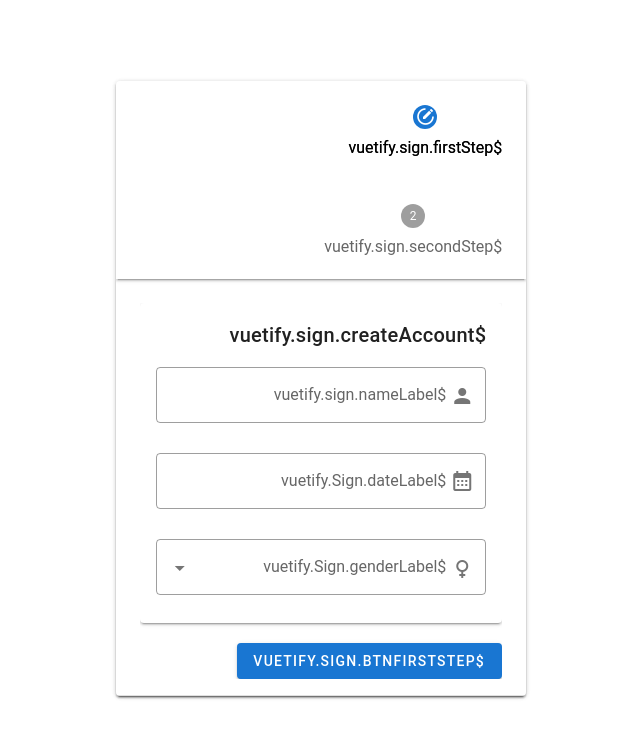
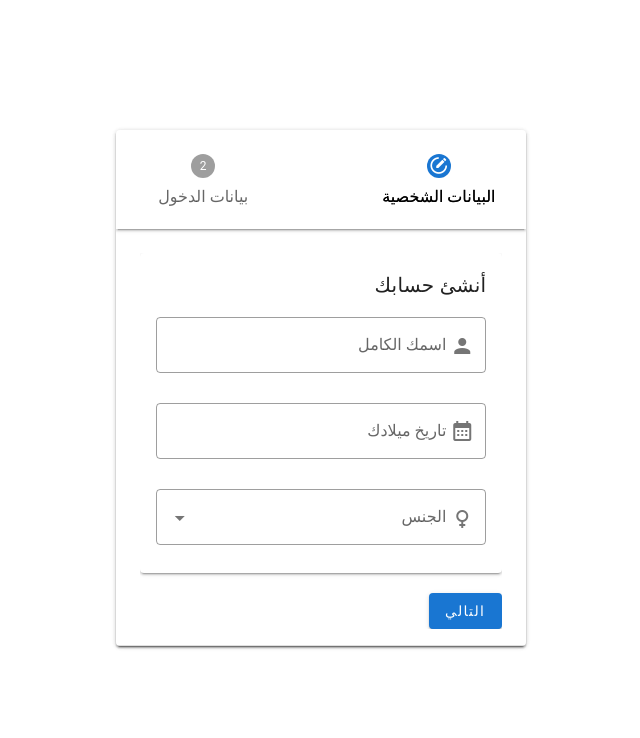
Before and after one commit to RubaAmrayn/upgrading, a Vue app: page /#/Sign in a window 1280 px wide. Shown: the top 738 px of the page, without its empty margins (319-959 px from the left). Built offline with nearby package versions, Linux system fonts and the light colour scheme; a small style sheet from the web is missing.

Commit message:
solving tranlaste issue for sign component by loading file and correcting names

```diff
--- a/src/i18nLocalization/AR/index.js
+++ b/src/i18nLocalization/AR/index.js
@@ -1,4 +1,5 @@
 const Login = require("./loginText");
+const Sign = require("./signText");
 export default {
   badge: "شارة",
   close: "إغلاق",
@@ -46,5 +47,6 @@ export default {
     am: "صباحاً",
     pm: "مساءً"
   },
-  Login
+  Login,
+  Sign
 };
--- a/src/plugins/vuetify.js
+++ b/src/plugins/vuetify.js
@@ -2,7 +2,6 @@ import Vue from "vue";
 import Vuetify from "vuetify/lib";
 import "@mdi/font/css/materialdesignicons.css";
 import ar from "../i18nLocalization/AR/index";
-
 Vue.use(Vuetify);
 
 export default new Vuetify({
--- a/src/views/sign.vue
+++ b/src/views/sign.vue
@@ -150,16 +150,16 @@ export default {
   },
   computed: {
     FirstStep() {
-      return this.$vuetify.lang.t("$vuetify.sign.firstStep");
+      return this.$vuetify.lang.t("$vuetify.Sign.firstStep");
     },
     SecondStep() {
-      return this.$vuetify.lang.t("$vuetify.sign.secondStep");
+      return this.$vuetify.lang.t("$vuetify.Sign.secondStep");
     },
     CreateAccount() {
-      return this.$vuetify.lang.t("$vuetify.sign.createAccount");
+      return this.$vuetify.lang.t("$vuetify.Sign.createAccount");
     },
     NameLabel() {
-      return this.$vuetify.lang.t("$vuetify.sign.nameLabel");
+      return this.$vuetify.lang.t("$vuetify.Sign.nameLabel");
     },
     NameHint() {
       return this.$vuetify.lang.t("$vuetify.Sign.nameHint");
```
